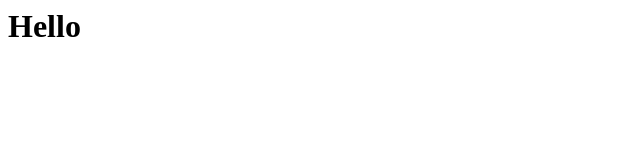
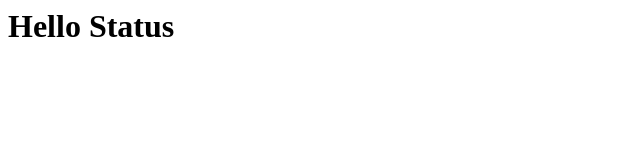
Before and after one commit to ZinMinKyaw/git_tutorial, a plain HTML site: page index.html in a window 1280 px wide. Shown: the whole page, without its empty margins (0-640 px from the left). Drawn offline with Linux system fonts and the light colour scheme.

```diff
--- a/index.html
+++ b/index.html
@@ -1 +1 @@
-<h1>Hello</h1>
+<h1>Hello Status</h1>
```
